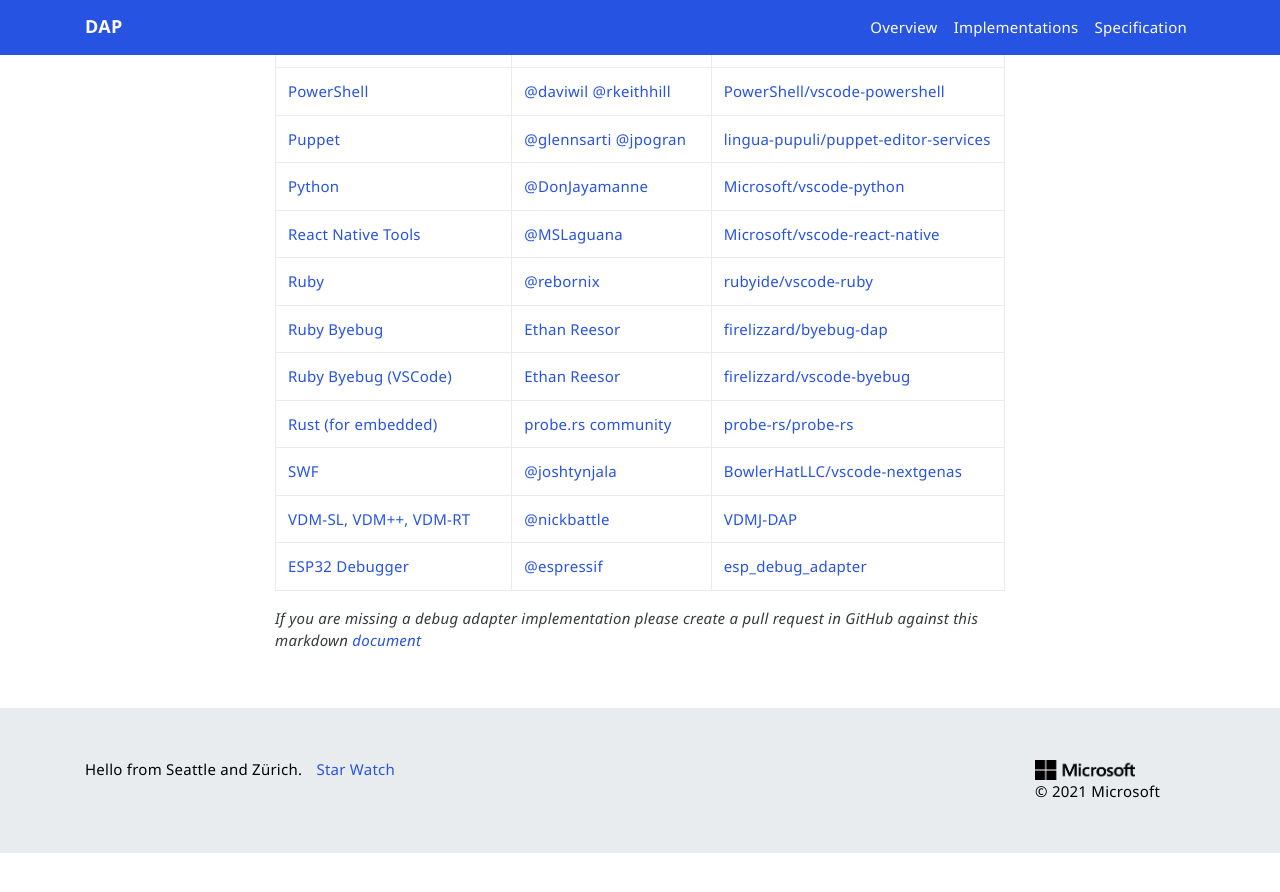
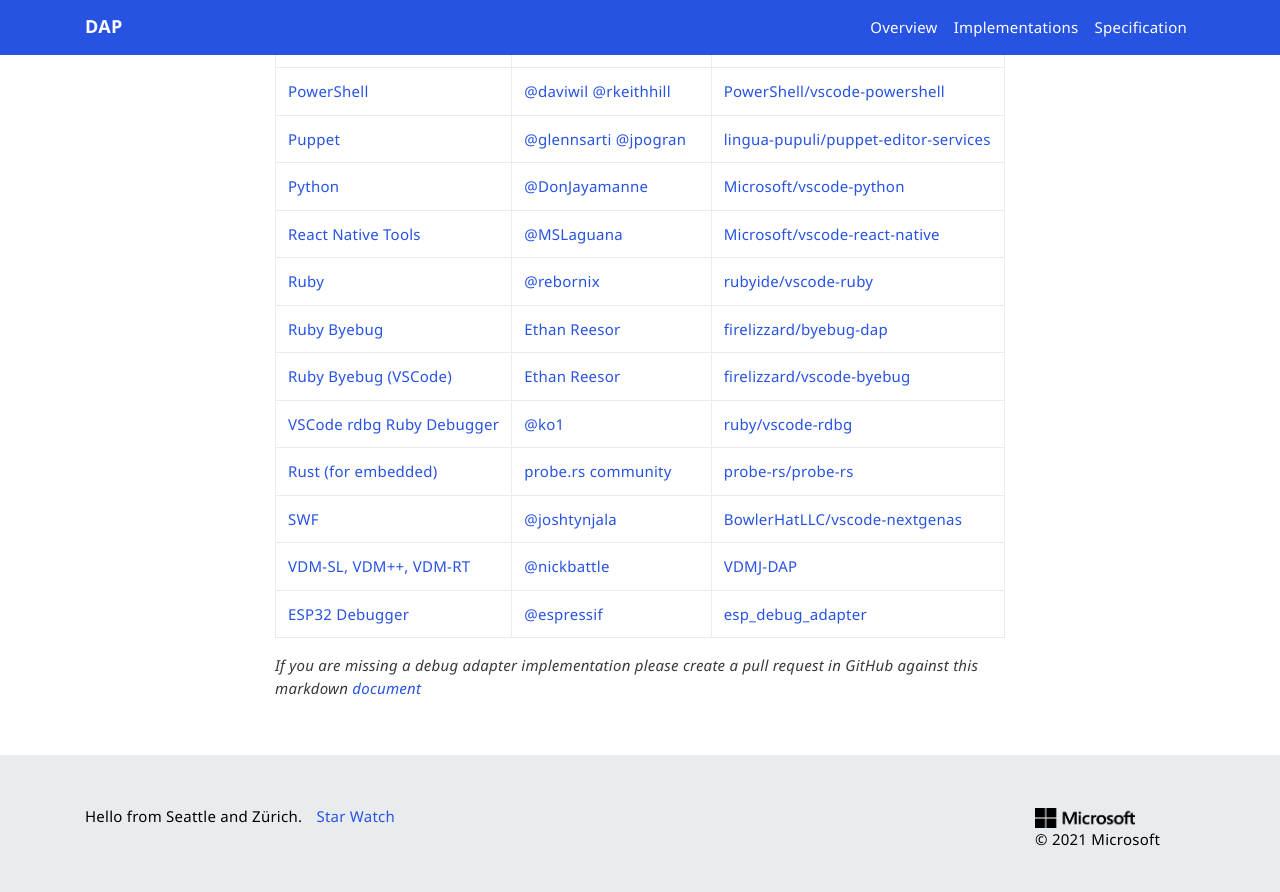
Before and after one commit to microsoft/debug-adapter-protocol, a Jekyll site: the page built from _implementors/adapters.md, in a window 1280 px wide and 900 px high, scrolled down 2656 px. Shown: the top 892 px of the window. Built offline with Jekyll 4.4.1, drawn with Linux system fonts in a browser that asks for light colours; nearby versions of some CDN libraries; comment, search, counter and statistics services are not loaded; before the commit the page ends 3509 px from its top, so only the background shows below that.

Commit message:
Add `VSCode rdbg Ruby Debugger`
It frontend for [ruby/debug: Debugging functionality for Ruby](https://github.com/ruby/debug)

```diff
--- a/_implementors/adapters.md
+++ b/_implementors/adapters.md
@@ -63,6 +63,7 @@
 [Ruby](https://marketplace.visualstudio.com/items?itemName=rebornix.Ruby)|[@rebornix](https://github.com/rebornix)|[rubyide/vscode-ruby](https://github.com/rubyide/vscode-ruby)
 [Ruby Byebug](https://rubygems.org/gems/byebug-dap)|[Ethan Reesor](https://gitlab.com/firelizzard)|[firelizzard/byebug-dap](https://gitlab.com/firelizzard/byebug-dap)
 [Ruby Byebug (VSCode)](https://marketplace.visualstudio.com/items?itemName=ethan-reesor.vscode-byebug)|[Ethan Reesor](https://gitlab.com/firelizzard)|[firelizzard/vscode-byebug](https://gitlab.com/firelizzard/vscode-byebug)
+[VSCode rdbg Ruby Debugger](https://marketplace.visualstudio.com/items?itemName=KoichiSasada.vscode-rdbg)|[@ko1](https://github.com/ko1)|[ruby/vscode-rdbg](https://github.com/ruby/vscode-rdbg)
 [Rust (for embedded)](https://github.com/probe-rs/vscode)|[probe.rs community](https://github.com/probe-rs)|[probe-rs/probe-rs](https://github.com/probe-rs/probe-rs)
 [SWF](https://marketplace.visualstudio.com/items?itemName=bowlerhatllc.vscode-nextgenas)|[@joshtynjala](https://github.com/joshtynjala)|[BowlerHatLLC/vscode-nextgenas](https://github.com/BowlerHatLLC/vscode-nextgenas)
 [VDM-SL, VDM++, VDM-RT](https://github.com/nickbattle/vdmj/tree/master/LSP)|[@nickbattle](https://github.com/nickbattle)|[VDMJ-DAP](https://github.com/nickbattle/vdmj/tree/master/lsp)
```
